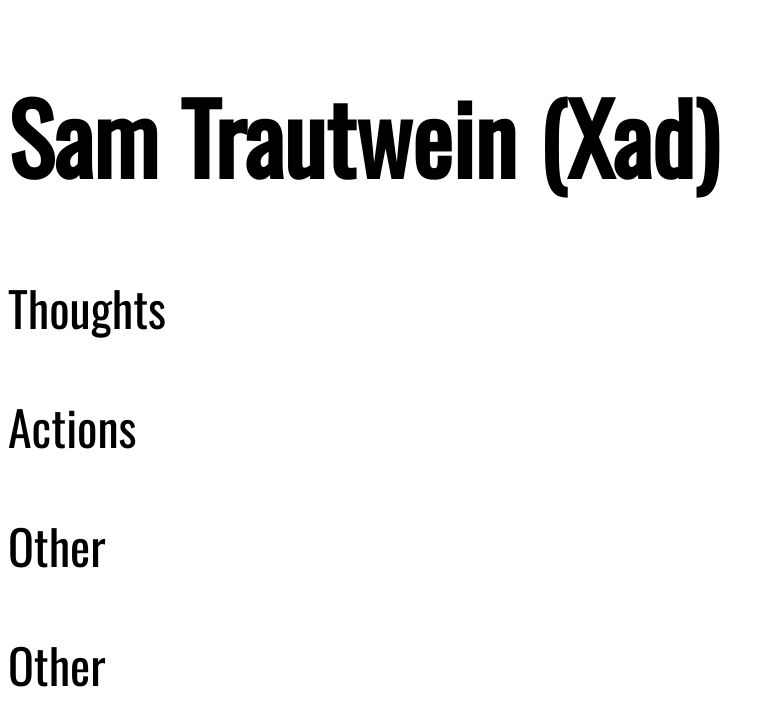
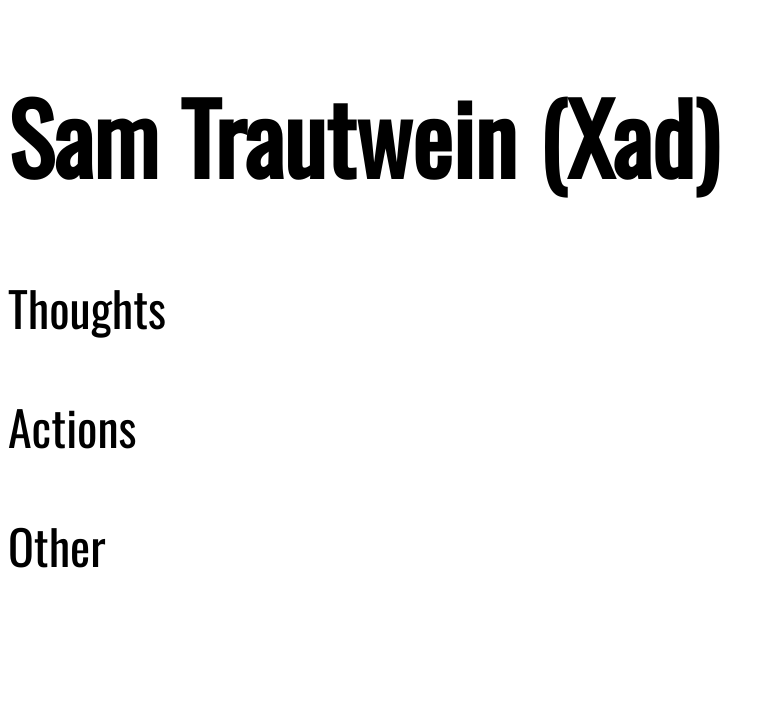
Before and after one commit to sasms/personalwebsite, a plain HTML site: page index.html in a window 1280 px wide. Shown: the whole page, without its empty margins (0-775 px from the left). Drawn offline with nearby package versions, Linux system fonts and the light colour scheme.

Commit message:
fixed extra listing

```diff
--- a/index.html
+++ b/index.html
@@ -14,17 +14,12 @@
 a:link, a:visited, a:hover, a:active { color: #ff8080;
    text-decoration: none;
  }
-
 </style>
 </head>
 <body>
-
-
-
 <h1>Sam Trautwein (Xad)</h1>
 <p><a href="http://www.yahoo.com"style="text-decoration : none; color : #000000;">Thoughts</a></p>
 <p><a href="http://www.yahoo.com"style="text-decoration : none; color : #000000;">Actions</a></p>
 <p><a href="http://www.yahoo.com"style="text-decoration : none; color : #000000;">Other</a></p>
-<p>Other</p>
 </body>
 </html>
```
